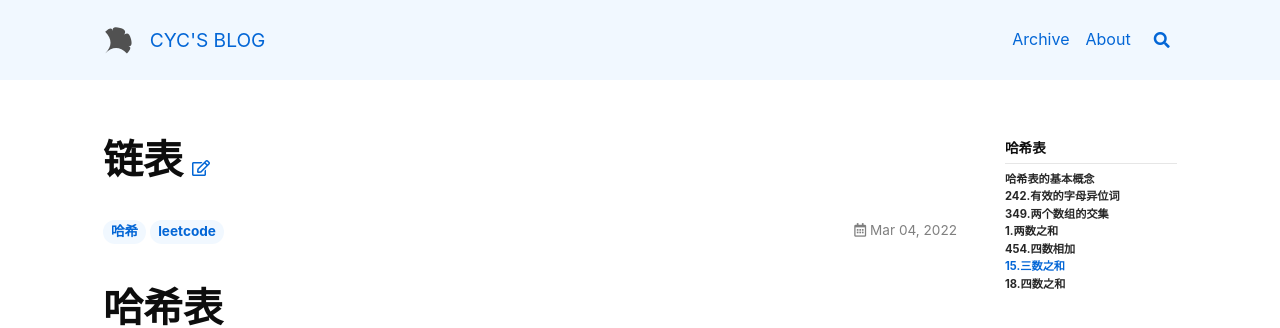
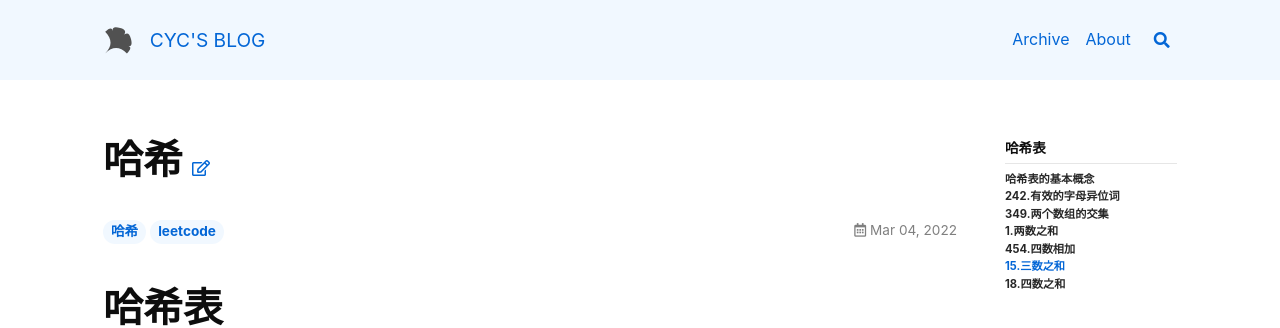
Before and after one commit to chenyanchuncs/chenyanchuncs.github.io, a Jekyll site: the page built from _posts/2022-3-4-哈希.md, in a window 1280 px wide and 900 px high. Shown: the top 328 px of the window. Built offline with Jekyll 4.4.1, drawn with Linux system fonts in a browser that asks for light colours; nearby versions of some CDN libraries.

```diff
--- a/_posts/2022-3-4-哈希.md
+++ b/_posts/2022-3-4-哈希.md
@@ -1,6 +1,6 @@
 ---
 layout: article
-title: 链表
+title: 哈希
 tags: ["哈希", "leetcode"]
 key: "A0003"
 mathjax: true
```
